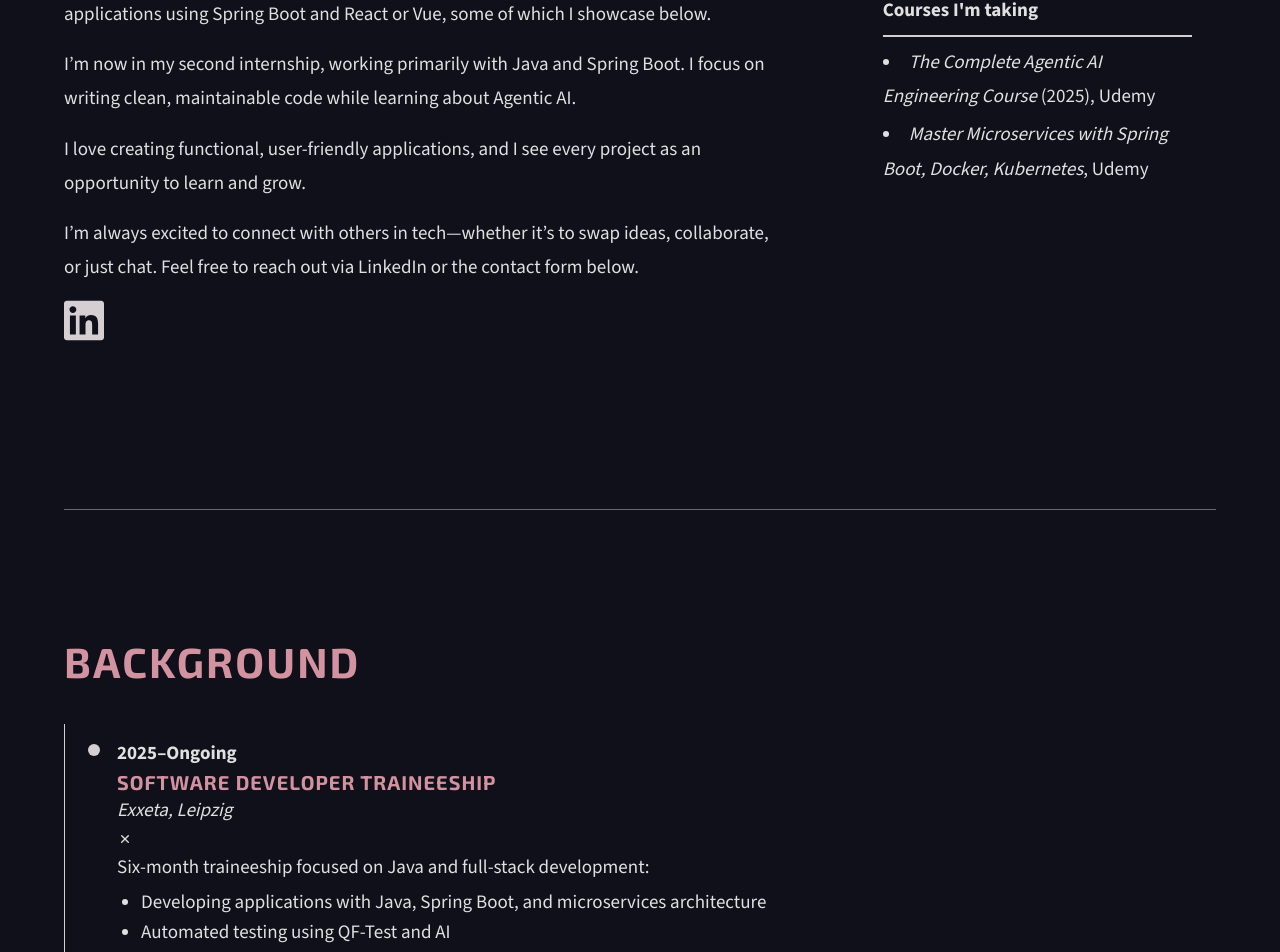
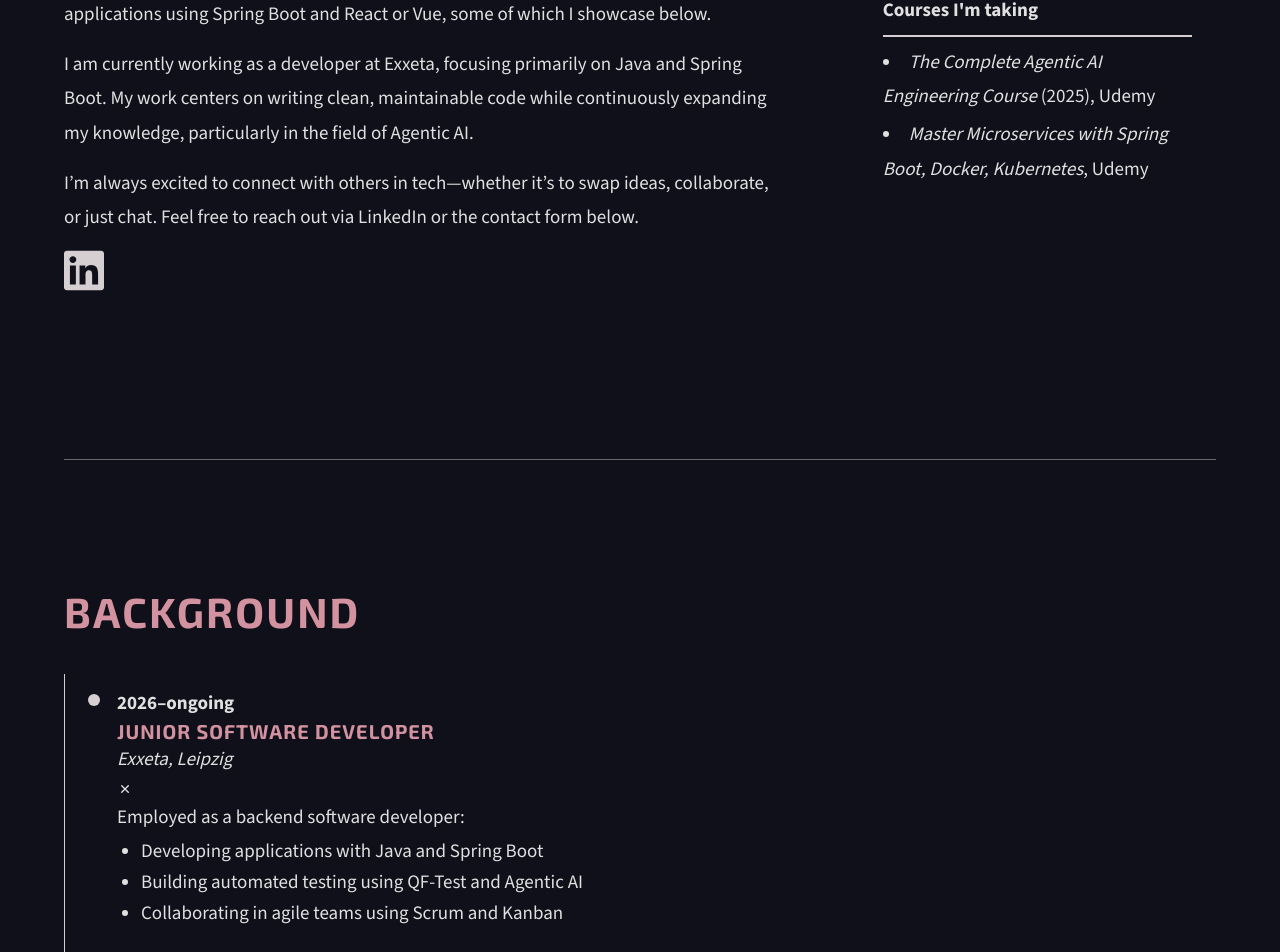
Before and after one commit to Emmelie83/PortfolioReact, a React (Vite) app: page / in a window 1280 px wide. Shown: the part 1090-2042 px from the top of the page. Built offline with nearby package versions, Linux system fonts and the light colour scheme.

Commit message:
Change the text in about me and background

```diff
--- a/src/modules/About.tsx
+++ b/src/modules/About.tsx
@@ -5,13 +5,12 @@
 const paragraphs = [
 	"After more than a decade working as a translator, I took a leap into software engineering in 2022. Curiosity and a love of problem-solving led me down this new path.",
 	"I completed a hands-on Java developer program in my hometown, Gothenburg, Sweden, alongside university-level programming courses. Since then, I’ve built several full-stack applications using Spring Boot and React or Vue, some of which I showcase below.",
-	"I’m now in my second internship, working primarily with Java and Spring Boot. I focus on writing clean, maintainable code while learning about Agentic AI.",
-	"I love creating functional, user-friendly applications, and I see every project as an opportunity to learn and grow.",
+	"I am currently working as a developer at Exxeta, focusing primarily on Java and Spring Boot. My work centers on writing clean, maintainable code while continuously expanding my knowledge, particularly in the field of Agentic AI.",
 	"I’m always excited to connect with others in tech—whether it’s to swap ideas, collaborate, or just chat. Feel free to reach out via LinkedIn or the contact form below.",
 ];
 
 export default function About() {
-  return (
+	return (
 		<div id="about" className="pt-8">
 			<section>
 				<h2>About me</h2>
@@ -37,5 +36,5 @@
 			</section>
 			<hr className="border-t border-[#d5cfd1] mx-auto brightness-50" />
 		</div>
-  );
+	);
 }
--- a/src/modules/Background.tsx
+++ b/src/modules/Background.tsx
@@ -10,14 +10,25 @@
 
 const timelineData: TimelineEntry[] = [
 	{
-		date: "2025–Ongoing",
+		date: "2026–ongoing",
+		title: "Junior Software Developer",
+		company: "Exxeta, Leipzig",
+		intro: "Employed as a backend software developer:",
+		content: [
+			"Developing applications with Java and Spring Boot",
+			"Building automated testing using QF-Test and Agentic AI",
+			"Collaborating in agile teams using Scrum and Kanban",
+		],
+	},
+	{
+		date: "2025–2026",
 		title: "Software Developer Traineeship",
 		company: "Exxeta, Leipzig",
 		intro: "Six-month traineeship focused on Java and full-stack development:",
 		content: [
 			"Developing applications with Java, Spring Boot, and microservices architecture",
 			"Automated testing using QF-Test and AI",
-			"Collaborating in an agile teams using Scrum and Kanban",
+			"Collaborating in agile teams using Scrum and Kanban",
 		],
 	},
 	{
```
